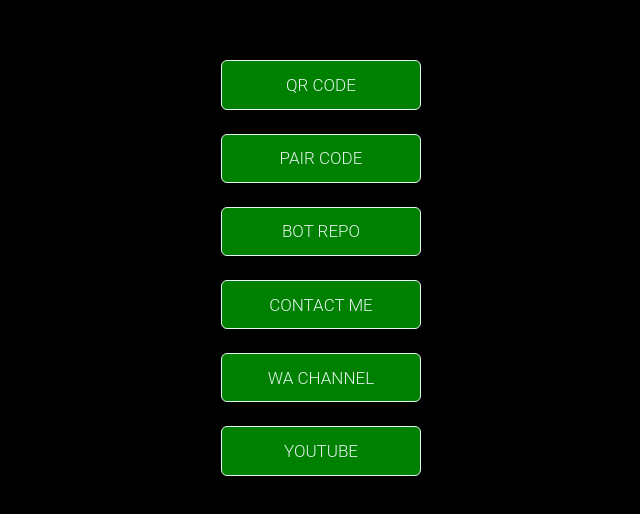
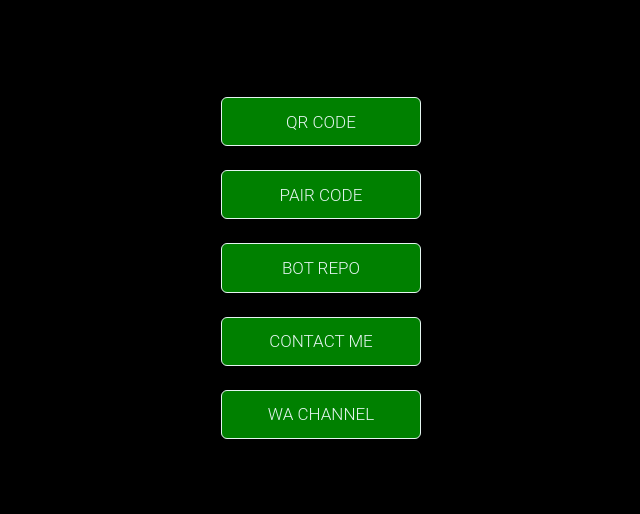
Before and after one commit to ROI-SINGE/SHIRO-ONI, a website: page wasipage.html in a window 1280 px wide. Shown: the part 120-634 px from the top of the page, without its empty margins (319-959 px from the left). Drawn offline with Linux system fonts and the light colour scheme.

Commit message:
Update wasipage.html

```diff
--- a/wasipage.html
+++ b/wasipage.html
@@ -2,7 +2,7 @@
 <html lang="en">
 <head>
   <meta charset="UTF-8">
-  <title>Christian-packeur</title>
+  <title>SINGE-Shiro-Oni</title>
   <meta name="viewport" content="width=device-width, initial-scale=1.0">
   <style>
     body {
@@ -78,10 +78,9 @@
 
   <button onclick="window.open(`/wasiqr`)" class="btn">QR Code</button>
   <button onclick="window.open(`/pair`)" class="btn">Pair Code</button>
-  <button onclick="window.open(`https://github.com/Christian-packeur/DAR--MD`)" class="btn">Bot Repo</button>
-  <button onclick="window.open(`https://wa.me/+2250152857921`)" class="btn">Contact Me</button>
+  <button onclick="window.open(`https://github.com/ROI-SINGE/SHIRO-ONI`)" class="btn">Bot Repo</button>
+  <button onclick="window.open(`https://wa.me/+241066408537`)" class="btn">Contact Me</button>
   <button onclick="window.open(`https://`)" class="btn">Wa Channel</button>
-  <button onclick="window.open(`https://www.youtube.com/@Christian-packeur_TECH`)" class="btn">Youtube</button>
 
 
 </body>
```
